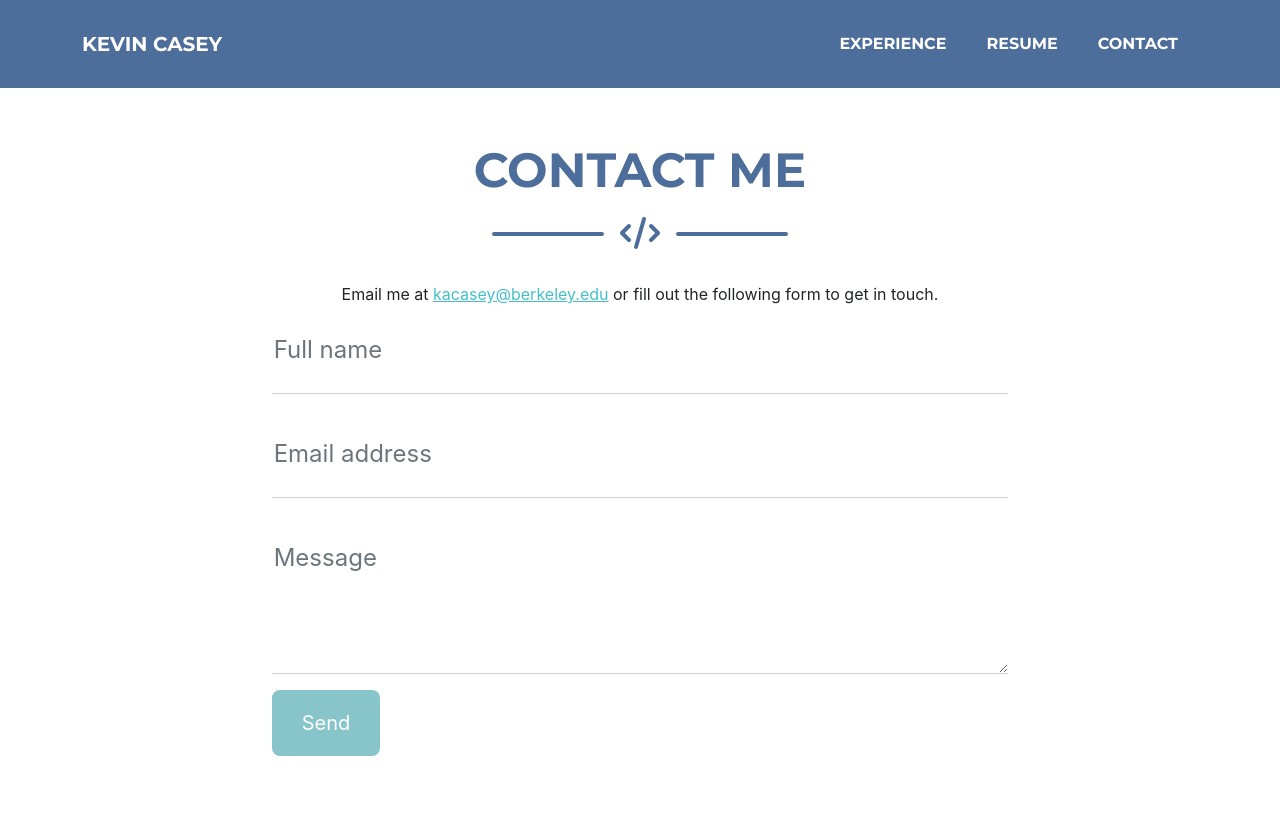
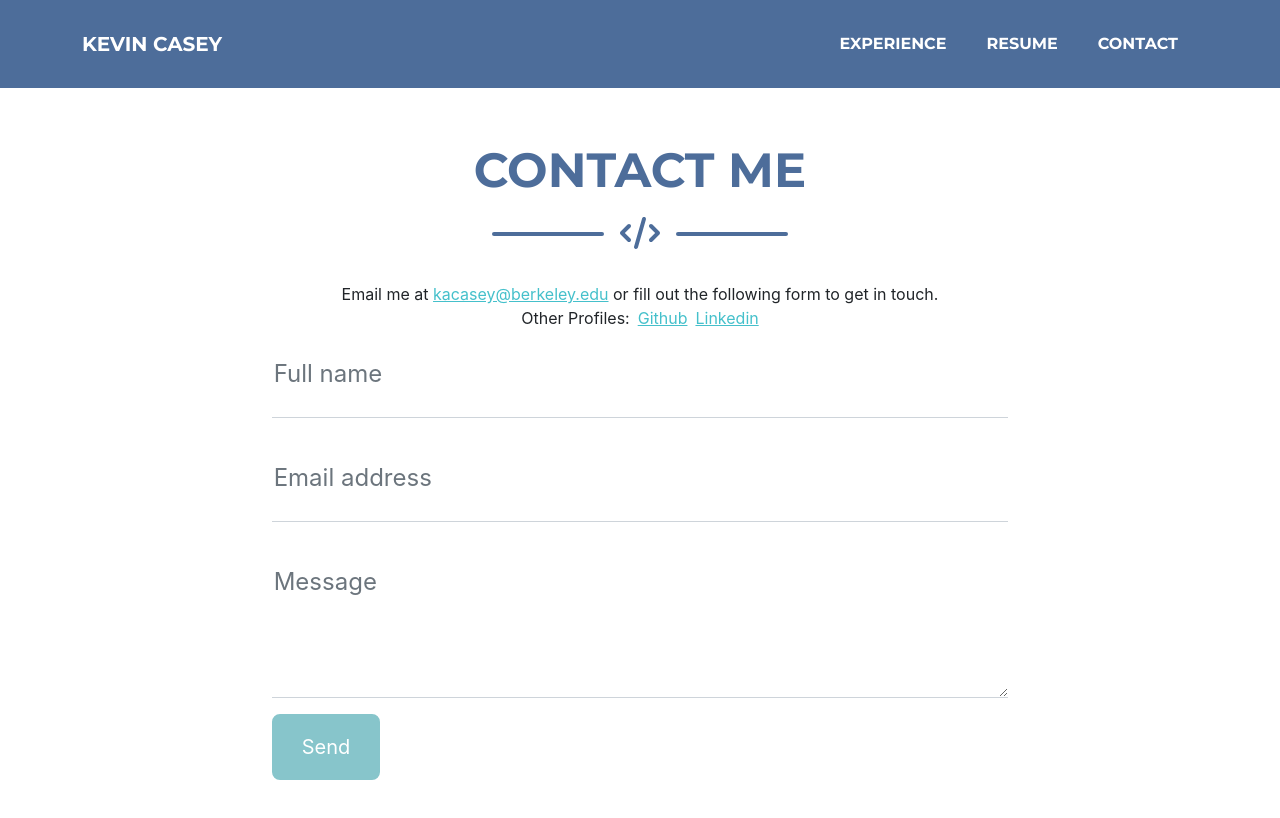
Before and after one commit to kacasey8/kevincasey2, a React (Create React App) app: page /contact in a window 1280 px wide. Shown: the top 818 px of the page. Built offline with nearby package versions, Linux system fonts and the light colour scheme.

Commit message:
add other profiles

```diff
--- a/src/components/Contact.js
+++ b/src/components/Contact.js
@@ -65,6 +65,13 @@ function Contact() {
         </div>
         <div className="row justify-content-center">
           <div className="col-lg-8 col-xl-7">
+            <div className="d-flex flex-row gap-2 justify-content-center">
+              <div>Other Profiles:</div>
+              <a href="http://github.com/Fortisque">Github</a>
+              <a href="https://www.linkedin.com/profile/view?id=205206080">
+                Linkedin
+              </a>
+            </div>
             <form ref={form} onSubmit={sendEmail}>
               <div className="form-floating mb-3">
                 <input
```
